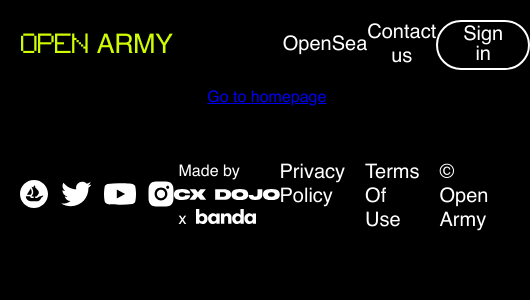
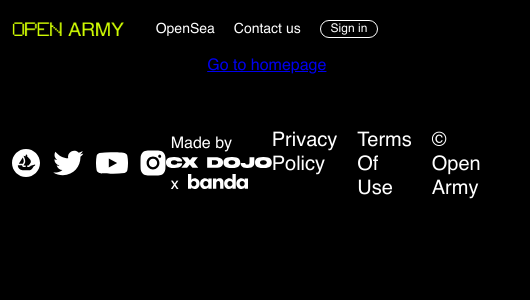
Before and after one commit to Mionder/nft-brave, a React (Create React App) app: page /404 in a window 390 px wide. Shown: the top 300 px of the page, 530 px wide, since content can reach past the window. Built offline with nearby package versions, Linux system fonts and the light colour scheme.

Commit message:
some response

```diff
--- a/src/App.css
+++ b/src/App.css
@@ -147,6 +147,10 @@ header {
     bottom: 20%;
 }
 
+.video-main_mobile {
+    display: none;
+}
+
 @media screen and (max-width: 1636px) {
     .container {
         padding: 0 2%;
@@ -155,6 +159,70 @@ header {
 
 @media screen and (max-width: 1320px) {
     .container {
-        padding: 0 5%;
+        padding: 0 3%;
+    }
+    .navigation {
+        max-width: 45%;
     }
 }
+
+@media screen and (max-width: 768px) {
+    .navigation {
+        max-width: 70%;
+        margin-left: 32px;
+    }
+    .header-btn {
+        font-size: 14px !important;
+        padding: 4px 12px !important;
+        border-width: 1px !important;
+    }
+    .main-section {
+        margin: 60px 0 62px;
+    }
+    .video-main {
+        display: none;
+    }
+    .video-main_mobile {
+        display: flex;
+        position: relative;
+        top: auto;
+        transform: none;
+        margin: 5px auto;
+    }
+}
+
+@media screen and (max-width: 424px) {
+    .logo, .logo img {
+        max-width: 112px;
+        width: 100%;
+        height: 14px;
+    }
+    .header-btn {
+        font-size: 12px !important;
+        padding: 2px 10px !important;
+        border-width: 1px !important;
+    }
+    .main-section {
+        margin: 60px 0 84px;
+    }
+    .participation {
+        font-size: 12px;
+    }
+    .participation-wrapper .items img, .participation-wrapper .items {
+        max-width: 173px;
+        width: 100%;
+        height: auto;
+        margin-right: 0;
+    }
+    .ministry-of-defence {
+        width: 42px !important;
+        height: 42px !important;
+    }
+    .participation-wrapper .items p {
+        font-size: 11px;
+        margin-left: 9px;
+    }
+    .participation-wrapper {
+        justify-content: space-between;
+    }
+}
--- a/src/components/Link/Link.module.scss
+++ b/src/components/Link/Link.module.scss
@@ -14,6 +14,12 @@
   -ms-transition: all .3s ease;
   -o-transition: all .3s ease;
   transition: all .3s ease;
+  @media(max-width: 768px) {
+    font-size: 14px;
+  }
+  @media(max-width: 375px) {
+    font-size: 12px;
+  }
 
   &:hover {
     color: $yellow;
--- a/src/components/Typography/Typography.module.scss
+++ b/src/components/Typography/Typography.module.scss
@@ -11,6 +11,15 @@
   color: #FFFFFF;
   display: block;
   position: relative;
+  @media(max-width: 1200px) {
+    font-size: 120px;
+  }
+  @media(max-width: 768px) {
+    font-size: 84px;
+  }
+  @media (max-width: 424px) {
+    font-size: 59px;
+  }
 
   span{
     max-width: 195px;
@@ -18,6 +27,21 @@
     font-size: 20px;
     line-height: 26px;
     display: inline-block;
+    @media(max-width: 1200px) {
+      font-size: 16px;
+      line-height: 105%;
+    }
+    @media(max-width: 768px) {
+      position: absolute;
+      top: 50%;
+      transform: translateY(-50%);
+      margin-left: 7px;
+      font-size: 14px;
+    }
+    @media(max-width: 424px) {
+      font-size: 11px;
+      max-width: 140px;
+    }
   }
 }
 .h1-yellow {
@@ -26,9 +50,15 @@
 
 .h1-right {
   text-align: right;
+  @media(max-width: 424px) {
+    text-align: left;
+  }
 }
 .h1-center {
   text-align: right;
+  @media(max-width: 424px) {
+    text-align: left;
+  }
 }
 
 .h2{
```
Also changed, not shown: src/components/MainSection/index.js (+9 -1 lines).
